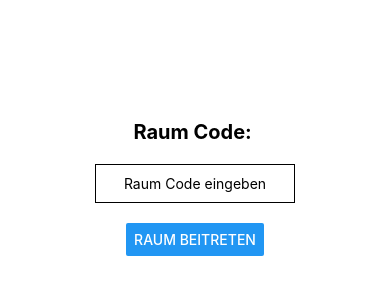
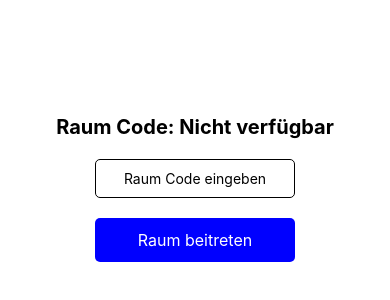
Before and after one commit to LeonhardWeiler/NotfallApp, a React Native app: screen / in a window 390 px wide. Shown: the part 234-534 px from the top of the page. Built offline with nearby package versions, Linux system fonts and the light colour scheme; no server answers.

Commit message:
again committing with room creating and joining and notification functionality

```diff
--- a/App.js
+++ b/App.js
@@ -1,11 +1,44 @@
-import React, { useState, useEffect } from 'react';
-import { View, Text, TextInput, Button, Alert } from 'react-native';
+import React, { useState, useEffect, useCallback } from 'react';
+import { View, Text, TextInput, TouchableOpacity, Alert, ActivityIndicator, Platform } from 'react-native';
 import AsyncStorage from '@react-native-async-storage/async-storage';
+import * as Notifications from 'expo-notifications';
 
 export default function App() {
   const [roomCode, setRoomCode] = useState('');
   const [inputCode, setInputCode] = useState('');
   const [hasJoined, setHasJoined] = useState(false);
+  const [loading, setLoading] = useState(true);
+
+  const useExpoPushToken = () => {
+    const [expoPushToken, setExpoPushToken] = useState(null);
+
+    useEffect(() => {
+      const registerForPushNotifications = async () => {
+        try {
+          const { status } = await Notifications.getPermissionsAsync();
+          if (status !== 'granted') {
+            const { status: newStatus } = await Notifications.requestPermissionsAsync();
+            if (newStatus !== 'granted') {
+              Alert.alert('Hinweis', 'Push-Benachrichtigungen sind deaktiviert!');
+              return;
+            }
+          }
+          const token = (await Notifications.getExpoPushTokenAsync()).data;
+          setExpoPushToken(token);
+        } catch (error) {
+          console.error('Fehler beim Abrufen des Push-Tokens:', error);
+        }
+      };
+
+      if (Platform.OS !== 'web') {
+        registerForPushNotifications();
+      }
+    }, []);
+
+    return expoPushToken;
+  };
+
+  const expoPushToken = useExpoPushToken();
 
   useEffect(() => {
     const fetchRoomCode = async () => {
@@ -13,42 +46,102 @@ export default function App() {
         const storedCode = await AsyncStorage.getItem('roomCode');
         if (storedCode) {
           setRoomCode(storedCode);
+          return;
+        }
+
+        const response = await fetch('http://178.114.121.23:3000/createRoom', {
+          method: 'POST',
+          headers: { 'Content-Type': 'application/json' },
+          body: JSON.stringify({}),
+        });
+
+        const textResponse = await response.text();
+        console.log('Server Response:', textResponse);
+        const data = JSON.parse(textResponse);
+
+        if (data.roomCode) {
+          setRoomCode(data.roomCode);
+          await AsyncStorage.setItem('roomCode', data.roomCode);
         } else {
-          const response = await fetch('http://178.114.121.23:3000/createRoom');
-          const data = await response.json();
-          if (data.code) {
-            setRoomCode(data.code);
-            await AsyncStorage.setItem('roomCode', data.code);
-          }
+          throw new Error('Ungültige Antwort vom Server');
         }
       } catch (error) {
-        Alert.alert('Fehler', 'Konnte Raum nicht erstellen');
+        Alert.alert('Fehler', `Konnte Raum nicht erstellen: ${error.message || 'Unbekannter Fehler'}`);
+      } finally {
+        setLoading(false);
       }
     };
 
     fetchRoomCode();
   }, []);
 
-  const joinRoom = () => {
-    if (inputCode.length === 5) {
+  const joinRoom = useCallback(async () => {
+    const trimmedCode = inputCode.trim();
+
+    if (!/^\w{5}$/.test(trimmedCode)) {
+      Alert.alert('Fehler', 'Bitte einen gültigen 5-stelligen Code eingeben');
+      return;
+    }
+
+    try {
+      const response = await fetch('http://178.114.121.23:3000/joinRoom', {
+        method: 'POST',
+        headers: { 'Content-Type': 'application/json' },
+        body: JSON.stringify({ roomCode: trimmedCode, expoPushToken }),
+      });
+
+      const data = await response.json();
+
+      if (!response.ok) {
+        throw new Error(data.error || 'Beitritt fehlgeschlagen');
+      }
+
       setHasJoined(true);
-      Alert.alert('Erfolg', `Dem Raum ${inputCode} beigetreten!`);
-    } else {
-      Alert.alert('Fehler', 'Bitte einen gültigen 5-stelligen Code eingeben');
+      Alert.alert('Erfolg', `Dem Raum ${trimmedCode} beigetreten!`);
+    } catch (error) {
+      Alert.alert('Fehler', error.message || 'Netzwerkfehler, bitte versuche es später erneut.');
     }
-  };
+  }, [inputCode, expoPushToken]);
 
   return (
-    <View style={{ padding: 20, alignItems: 'center', justifyContent: 'center', flex: 1 }}>
-      <Text style={{ fontSize: 20, fontWeight: 'bold' }}>Raum Code: {roomCode}</Text>
-      <TextInput
-        placeholder='Raum Code eingeben'
-        value={inputCode}
-        onChangeText={setInputCode}
-        maxLength={5}
-        style={{ borderWidth: 1, padding: 10, marginVertical: 20, width: 200, textAlign: 'center' }}
-      />
-      <Button title='Raum beitreten' onPress={joinRoom} disabled={hasJoined} />
+    <View style={{ flex: 1, justifyContent: 'center', alignItems: 'center', padding: 20 }}>
+      {loading ? (
+        <ActivityIndicator size="large" color="#0000ff" />
+      ) : (
+        <>
+          <Text style={{ fontSize: 20, fontWeight: 'bold', marginBottom: 20 }}>
+            Raum Code: {roomCode || 'Nicht verfügbar'}
+          </Text>
+          <TextInput
+            placeholder="Raum Code eingeben"
+            value={inputCode}
+            onChangeText={setInputCode}
+            maxLength={5}
+            style={{
+              borderWidth: 1,
+              padding: 10,
+              width: 200,
+              textAlign: 'center',
+              marginBottom: 20,
+              borderRadius: 5,
+            }}
+          />
+          <TouchableOpacity
+            onPress={joinRoom}
+            disabled={hasJoined}
+            style={{
+              backgroundColor: hasJoined ? 'gray' : 'blue',
+              padding: 12,
+              borderRadius: 5,
+              opacity: hasJoined ? 0.5 : 1,
+              alignItems: 'center',
+              width: 200,
+            }}
+          >
+            <Text style={{ color: 'white', fontSize: 16 }}>Raum beitreten</Text>
+          </TouchableOpacity>
+        </>
+      )}
     </View>
   );
 }
--- a/package.json
+++ b/package.json
@@ -10,6 +10,7 @@
     "web": "expo start --web"
   },
   "dependencies": {
+    "@react-native-async-storage/async-storage": "1.23.1",
     "expo": "^52.0.37",
     "expo-notifications": "~0.29.13",
     "expo-status-bar": "~2.0.1",
```
Also changed, not shown: 2 other files (tests, documents, lock files or other folders).
